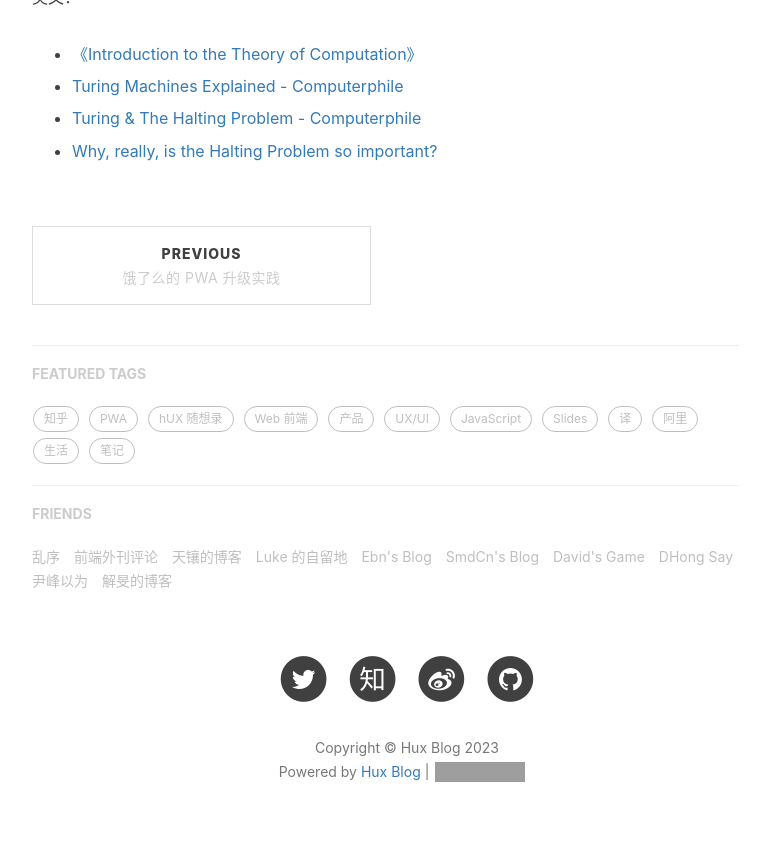
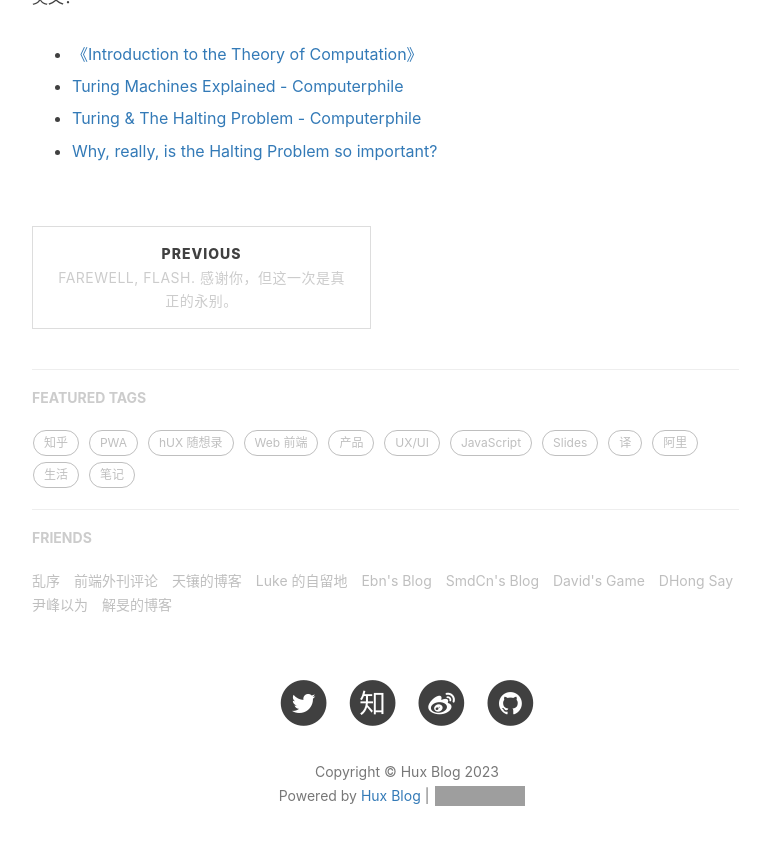
Before and after one commit to q97236143/Huxproh, a Jekyll site: the page built from _posts/2017-12-12-halting-problem.md, in a window 1280 px wide and 900 px high, scrolled down 3802 px. Shown: the top 845 px of the window, without its empty margins (233-1003 px from the left). Built offline with Jekyll 4.4.1, drawn with Linux system fonts in a browser that asks for light colours; nearby versions of some CDN libraries; comment, search, counter and statistics services are not loaded; part of the change alters nothing that is shown; grey boxes are pictures that could not be loaded.

Commit message:
[self] add farewell-flash.md

```diff
--- /dev/null
+++ b/_posts/2017-07-26-farewell-flash.md
@@ -0,0 +1,86 @@
+---
+layout: post
+title: "Farewell, Flash. 感谢你，但这一次是真正的永别。"
+subtitle: "So long, and thanks for all the Flash"
+author: "Hux"
+header-img: "img/post-bg-farewell-flash.jpg"
+header-mask: 0.2
+tags:
+  - Flash
+---
+
+> 本文首发于我的知乎专栏 [The Little Programmer](https://zhuanlan.zhihu.com/huxblog)，转载请保留链接 ;)
+
+一年半前，我曾和 Flash 作过一次告别。那一次，Adobe Flash Professional CC 被重新命名为了 Adobe Animate CC，宣告着 Flash 作为一个创作工具走到了尽头。
+
+
+![](https://pic2.zhimg.com/80/v2-a0896b47aecbfe5960aba296fa4df5e3_hd.jpg)
+
+
+
+而今天，通过 Chromium 博客 [So long, and thanks for all the Flash](https://blog.chromium.org/2017/07/so-long-and-thanks-for-all-flash.html) 我才得知，Adobe 官博在 [Flash & The Future of Interactive Content](https://blogs.adobe.com/conversations/2017/07/adobe-flash-update.html) 一文中，宣布将在 2020 年底时停止发布与更新 Flash Player。这一次，意味着 Flash 作为一个平台走到了尽头。
+
+
+
+在不少人眼里，Flash 与 HTML5 是纯粹的竞争关系，我们应该为 HTML5 与 Open Web 标准的胜利欢呼，而将 Flash 狠狠的咒骂在黄泉之下。但其实，大多数人都忘记了，或是从不曾知道：**HTML5（严谨的来说，其 marketing 含义中所涵盖的那些 Web APIs），有很大一部分正是 Flash 平台、Flash 社区对 web 标准做出的贡献。**
+
+正如 [Flash & The Future of Interactive Content](https://blogs.adobe.com/conversations/2017/07/adobe-flash-update.html) 所说：
+
+> Adobe has long played a leadership role in advancing interactivity and creative content – from video, to games and more – on the web. Where we’ve seen a need to push content and interactivity forward, we’ve innovated to meet those needs. **Where a format didn’t exist, we invented one – such as with Flash and Shockwave. And over time, as the web evolved, these new formats were adopted by the community, in some cases formed the basis for open standards, and became an essential part of the web.**
+
+当我们（企业、用户）需要 web 平台承载包括视频、游戏在内的各种富交互内容而 web 平台本身还不具备这样的能力时，我们通过给予这个平台一种新的格式，以满足大家的需求，这就是 Flash Player，作为一种私有平台与浏览器插件，却能一度成为 web 事实标准的客观原因。
+
+而时至今日，这些 web 平台所欠缺的能力，在得到市场与社区的认可之后，逐渐被从 Flash 中吸收与扬弃，成为了诸如 HTML5 Video/Audio/Canvas、WebGL 这些真正的 Open Web 标准。这时候，这些在诞生之初颇为创新的，作为了一种「过渡手段」、「Shim」的私有平台，便自然而然的，慢慢的不再被需要了。
+
+**这并不应该理解为一种失败，而应该说，它们「功成身退」了。**
+
+<br/>
+
+ActionScript 3.0，Flash 中的御用编程语言，作为 ES4 的唯一实现，[推动了 ECMAScript 标准的发展，深远得影响着现代 JavaScript](https://www.zhihu.com/question/49170215/answer/114640341)；
+
+Adobe Flex，Flash 平台的企业开发框架，在今年和 [@徐飞](https://www.zhihu.com/people/sharpmaster) 老师聊到时，还一起怀念并认可其相比现代 web 前端/客户端开发在工具链、协作、兼容性、UI 组件等方面的先进与成熟；
+Adobe AIR，作为最早借鉴 JRT 将 web 相关技术的 Runtime 植入操作系统或捆绑在可执行文件内的跨平台开发方案，或许可以视作 Cordova、Electron、NodeWebkit、ReactNative 这些方案的一个前身与成功先例；
+
+Microsoft IE 私有技术 ActiveX 中的 XMLHTTP，作为 XMLHTTPRequest 的前身，促进了 Ajax 的诞生与 Web 2.0 时代的来临；
+
+Google Gears 作为 2008 年时为了增强 web 应用的浏览器插件，其私有 API 分别是 App Cache、Web Worker、WebSQL 等标准或标准未遂的前身；
+
+Cordova/Phonegap 作为第一个面向移动端的 Hybrid 方案，成为了 web 开发与移动设备的 polyfill 与桥梁，加速了 Web 平台 Device APIs 的发展，并与 WebOS、FirefoxOS、Chrome Apps、Windows Runtime Apps 等一同影响了 Progressive Web App 的出现；
+
+Google Extension 中 Background Page 与 Event Page 多年对 web 平台后台持续计算的尝试，直接帮助了 Service Worker 的 API 设计；
+
+Google 的 NativeClient、Mozilla 的 asm.js 对于 web 追逐 native 性能的极致追求，则奠定了 Web Assembly 的诞生……
+
+你看，在这条道路上，Flash 与它的朋友们，其实并不孤单。
+
+**「看到你长大了，我也就可以心满意足的离开了。」**
+
+**就像是， web 技术发展的必然规律一样，**
+
+**而 Open Web 则因此不朽。**
+
+<br/>
+
+我很高兴，Google Chrome、Mozilla Firefox、Microsoft Edge 都能这么写到：
+
+> Flash helped make the web a rich, dynamic experience, and **shaped the modern set of web standards.**
+>
+> --- "[So long, and thanks for all the Flash](https://blog.chromium.org/2017/07/so-long-and-thanks-for-all-flash.html)" Chromium Blog
+
+
+
+> Over the years, Flash has helped bring the Web to greatness with innovations in media and animation, **which ultimately have been added to the core web platform.**
+>
+> --- "[Firefox Roadmap for Flash End-of-Life](https://blog.mozilla.org/futurereleases/2017/07/25/firefox-roadmap-flash-end-life/)" Mozilla Blog
+
+
+
+> Flash led the way on the web for rich content, gaming, animations, and media of all kinds, and **inspired many of the current web standards powering HTML5.**
+>
+> --- "[The End of an Era – Next Steps for Adobe Flash](https://blogs.windows.com/msedgedev/2017/07/25/flash-on-windows-timeline/)" Windows Blog
+
+
+
+感谢你，Flash。
+
+感谢你们，那些「功成身退」的你们。
--- a/_posts/2017-12-12-halting-problem.md
+++ b/_posts/2017-12-12-halting-problem.md
@@ -2,7 +2,6 @@
 layout: post
 title: "「知乎」如何通俗地解释停机问题？"
 subtitle: "How to explain the Halting Problem?"
-date: 2017-12-12 12:00:00
 author: "Hux"
 header-img: "img/post-bg-halting.jpg"
 header-mask: 0.3
```
Also changed, not shown: img/post-bg-farewell-flash.jpg (added).
